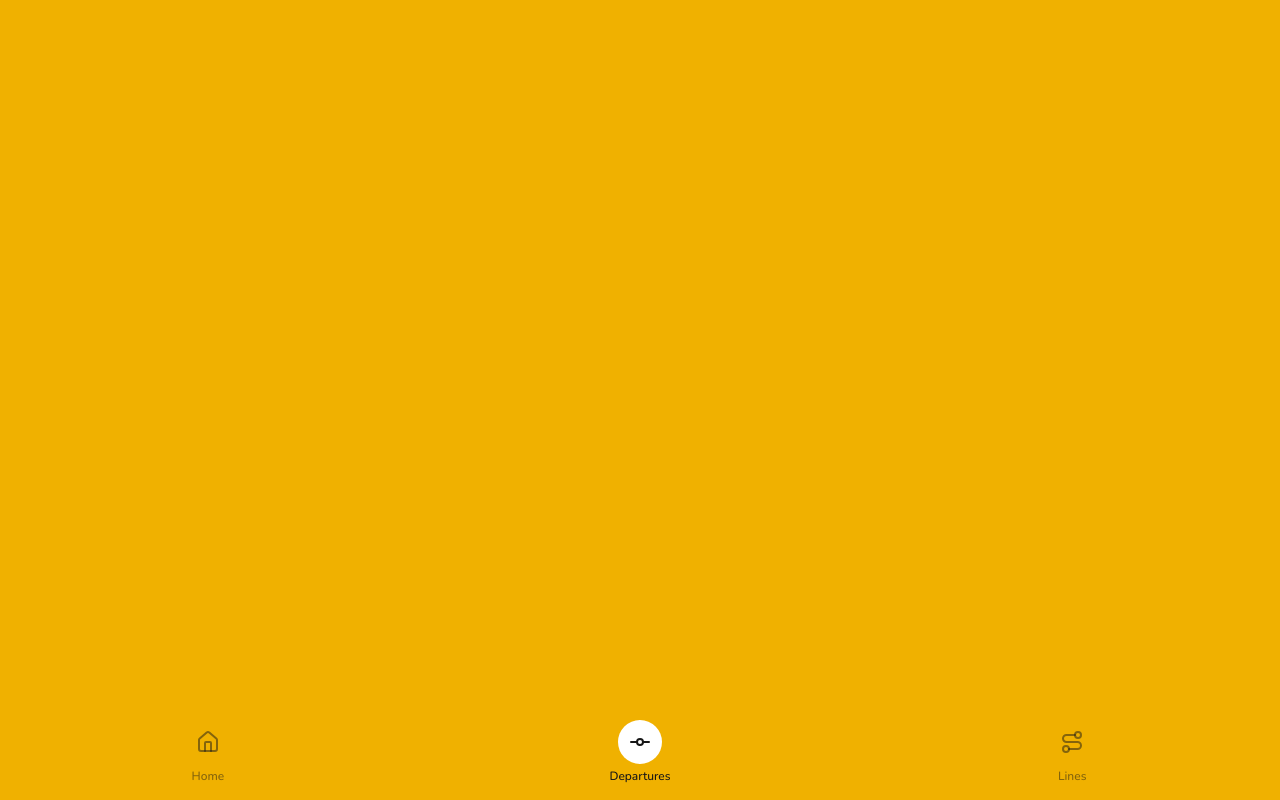
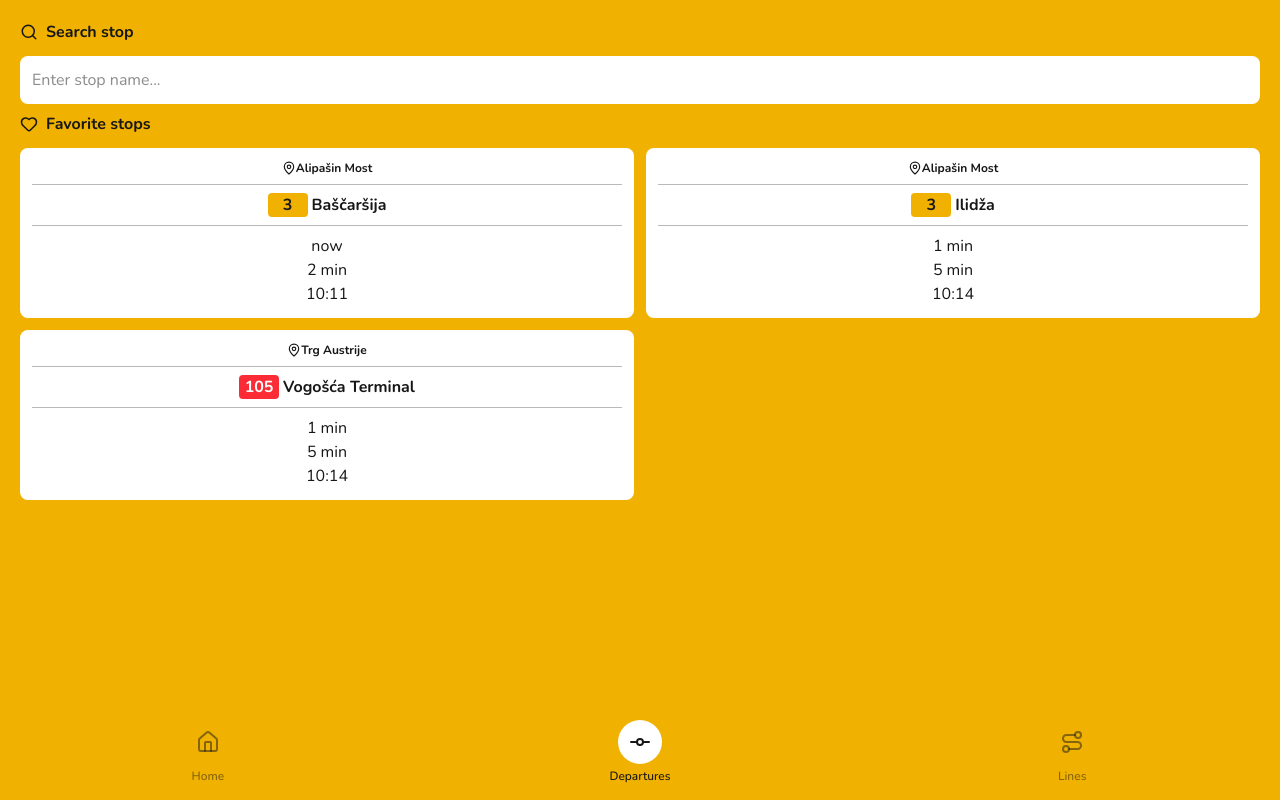
Before and after one commit to corentindautreme/transit-planner-client, a Next.js app: page /departures in a window 1280 px wide. Built offline with nearby package versions, Linux system fonts and the light colour scheme.

Commit message:
WIP Departures screen

```diff
--- /dev/null
+++ b/src/app/(ui)/departures/components/favorite-departures.tsx
@@ -0,0 +1,17 @@
+import { DepartureForStopAndLine } from '@/app/model/departures';
+import NextDeparturesAtStop from '@/app/(ui)/departures/components/next-departures-at-stop';
+
+export default function FavoriteDepartures({departures}: { departures: DepartureForStopAndLine[] }) {
+    return (
+        <div className="grid grid-cols-2 grid-flow-row gap-3">
+            {departures.map((departure: DepartureForStopAndLine) => <NextDeparturesAtStop
+                key={`${departure.stop}-${departure.direction}`}
+                stop={departure.stop}
+                line={departure.line}
+                type={departure.type}
+                direction={departure.direction}
+                departures={departure.departures}
+            />)}
+        </div>
+    );
+}
--- /dev/null
+++ b/src/app/(ui)/departures/components/next-departures-at-stop.tsx
@@ -0,0 +1,42 @@
+import { Departure } from '@/app/model/departures';
+import { LineAndDirectionSign } from '@/app/(ui)/lines/components/line-and-direction-sign';
+import { LineType } from '@/app/model/line-type';
+import { MapPin, Signpost } from 'lucide-react';
+
+export default function NextDeparturesAtStop({stop, line, direction, type, departures}: {
+    stop: string,
+    line: string,
+    type: LineType,
+    direction: string,
+    departures: Departure[]
+}) {
+    return (
+        <div className="flex flex-col gap-2 bg-white rounded-lg p-3">
+            <div className="flex items-center justify-center text-xs font-bold">
+                <MapPin size={14}/>{stop}
+            </div>
+            <div className="w-full border-t-1 border-foreground/30"></div>
+            <div className="flex font-bold justify-center">
+                <LineAndDirectionSign
+                    name={line}
+                    type={type}
+                    direction={direction}
+                />
+            </div>
+            <div className="w-full border-t-1 border-foreground/30"></div>
+            {departures.length == 0 && (
+                <div className="flex flex-col items-center text-foreground/50 py-3">
+                    <Signpost size={32} strokeWidth={1}/>
+                    <div className="text-xs text-center">No upcoming departure</div>
+                </div>
+            )}
+            <div className="text-center">
+                {departures.length > 0 && departures.map((departure: Departure, index: number) => (
+                    <div key={`${stop}-${line}-${direction}-${index}`} className="">
+                        {departure.displayTime}
+                    </div>
+                ))}
+            </div>
+        </div>
+    );
+}
--- a/src/app/(ui)/departures/page.tsx
+++ b/src/app/(ui)/departures/page.tsx
@@ -1,14 +1,94 @@
 import { Metadata } from 'next';
 import { Suspense } from 'react';
+import NextDeparturesAtStop from '@/app/(ui)/departures/components/next-departures-at-stop';
+import FavoriteDepartures from '@/app/(ui)/departures/components/favorite-departures';
+import { DepartureForStopAndLine } from '@/app/model/departures';
+import { Heart, Search, TramFront } from 'lucide-react';
 
 export const metadata: Metadata = {
     title: 'Departures'
 };
 
 export default async function Page() {
+    const departures: DepartureForStopAndLine[] = [
+        {
+            stop: 'Alipašin Most',
+            line: '3',
+            type: 'tram',
+            direction: 'Baščaršija',
+            departures: [
+                {
+                    scheduledAt: '1970-01-01T08:00:00.000Z',
+                    displayTime: 'now'
+                },
+                {
+                    scheduledAt: '1970-01-01T08:02:00.000Z',
+                    displayTime: '2 min'
+                },
+                {
+                    scheduledAt: '1970-01-01T08:11:00.000Z',
+                    displayTime: '10:11'
+                }
+            ]
+        },
+        {
+            stop: 'Alipašin Most',
+            line: '3',
+            type: 'tram',
+            direction: 'Ilidža',
+            departures: [
+                {
+                    scheduledAt: '1970-01-01T08:00:00.000Z',
+                    displayTime: '1 min'
+                },
+                {
+                    scheduledAt: '1970-01-01T08:02:00.000Z',
+                    displayTime: '5 min'
+                },
+                {
+                    scheduledAt: '1970-01-01T08:11:00.000Z',
+                    displayTime: '10:14'
+                }
+            ]
+        },
+        {
+            stop: 'Trg Austrije',
+            line: '105',
+            type: 'trolleybus',
+            direction: 'Vogošća Terminal',
+            departures: [
+                {
+                    scheduledAt: '1970-01-01T08:00:00.000Z',
+                    displayTime: '1 min'
+                },
+                {
+                    scheduledAt: '1970-01-01T08:02:00.000Z',
+                    displayTime: '5 min'
+                },
+                {
+                    scheduledAt: '1970-01-01T08:11:00.000Z',
+                    displayTime: '10:14'
+                }
+            ]
+        }
+    ];
+
     return (
         <Suspense fallback={'Loading...'}>
-
+            <div className="flex flex-col gap-2">
+                <div className="flex items-center gap-x-2 font-bold mb-1">
+                    <Search size={18}/>
+                    Search stop
+                </div>
+                <div className="bg-white rounded-lg p-3">
+                    <input className="w-full" type="text" placeholder="Enter stop name..." size={1}/>
+                </div>
+                <div className="flex items-center gap-x-2 font-bold mb-1">
+                    <Heart size={18}/>
+                    Favorite stops
+                </div>
+                <FavoriteDepartures departures={departures}/>
+            </div>
         </Suspense>
     );
 }
--- a/src/app/(ui)/lines/components/line-and-direction-sign.tsx
+++ b/src/app/(ui)/lines/components/line-and-direction-sign.tsx
@@ -1,8 +1,9 @@
 import { clsx } from 'clsx';
 import { LineType } from '@/app/model/line-type';
+import { MoveRight } from 'lucide-react';
 
-export function LineSign({name, type}: {name: string; type: LineType}) {
-    return <div className={clsx('rounded w-10 text-center font-bold',
+export function LineSign({name, type}: { name: string; type: LineType }) {
+    return <div className={clsx('shrink-0 rounded w-10 text-center font-bold',
         {
             'bg-yellow-500': type === 'tram',
             'bg-red-500 text-white': type === 'trolleybus',
@@ -20,7 +21,29 @@ export function LineAndDirectionSign({name, type, direction}: {
     return (
         <div className="flex gap-x-1 items-center">
             <LineSign name={name} type={type}/>
-            <div className="">{direction}</div>
+            <div className="text-base/4">{direction}</div>
+        </div>
+    )
+}
+
+export function LineFromDirectionSign({name, type, from, direction}: {
+    name: string;
+    type: LineType,
+    from: string,
+    direction: string
+}) {
+    return (
+        <div className="flex gap-x-1 items-center">
+            <div className="shrink-0">
+                <LineSign name={name} type={type}/>
+            </div>
+            <div className="flex items-center gap-x-1 overflow-hidden">
+                {/*<div className="text-nowrap overflow-hidden text-ellipsis">{from}</div>*/}
+                <div className="text-center text-base/4">{from}</div>
+                <MoveRight className="shrink-0"/>
+                <div className="text-center text-base/4">{direction}</div>
+                {/*<div className="text-nowrap overflow-hidden text-ellipsis">{direction}</div>*/}
+            </div>
         </div>
     )
 }
```
Also changed, not shown: src/app/model/departures.ts (+9 -0 lines).
